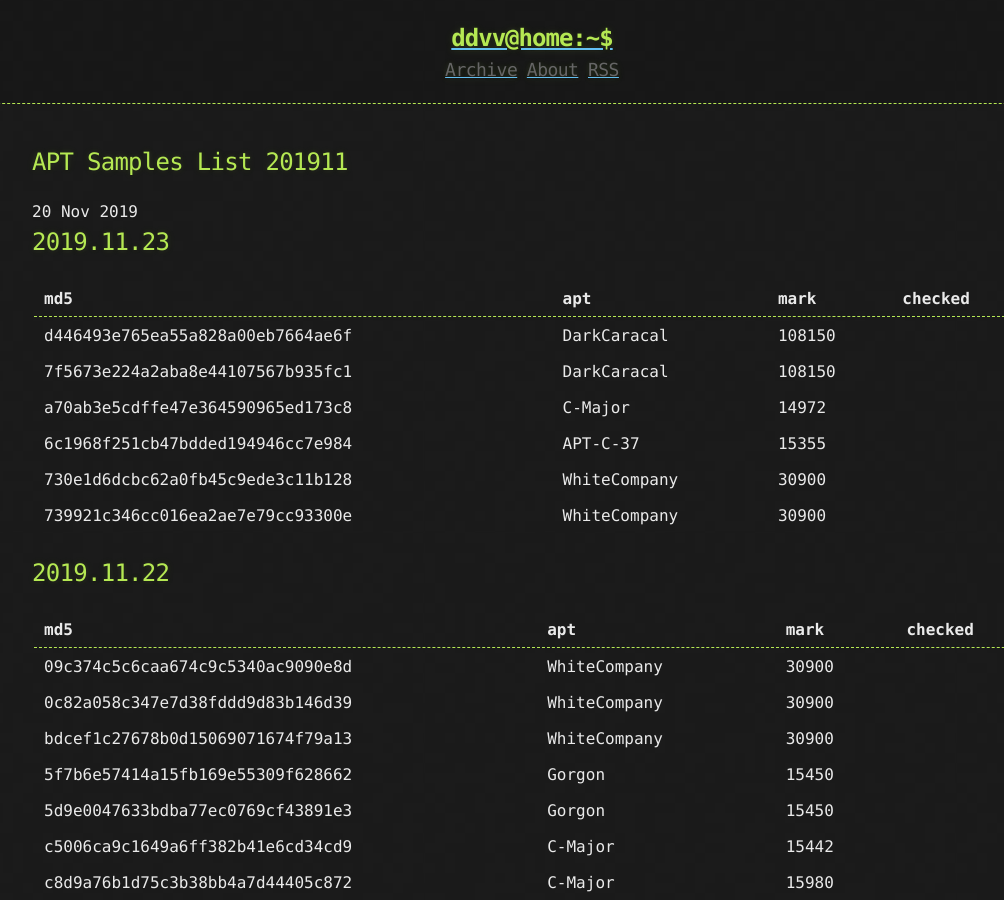
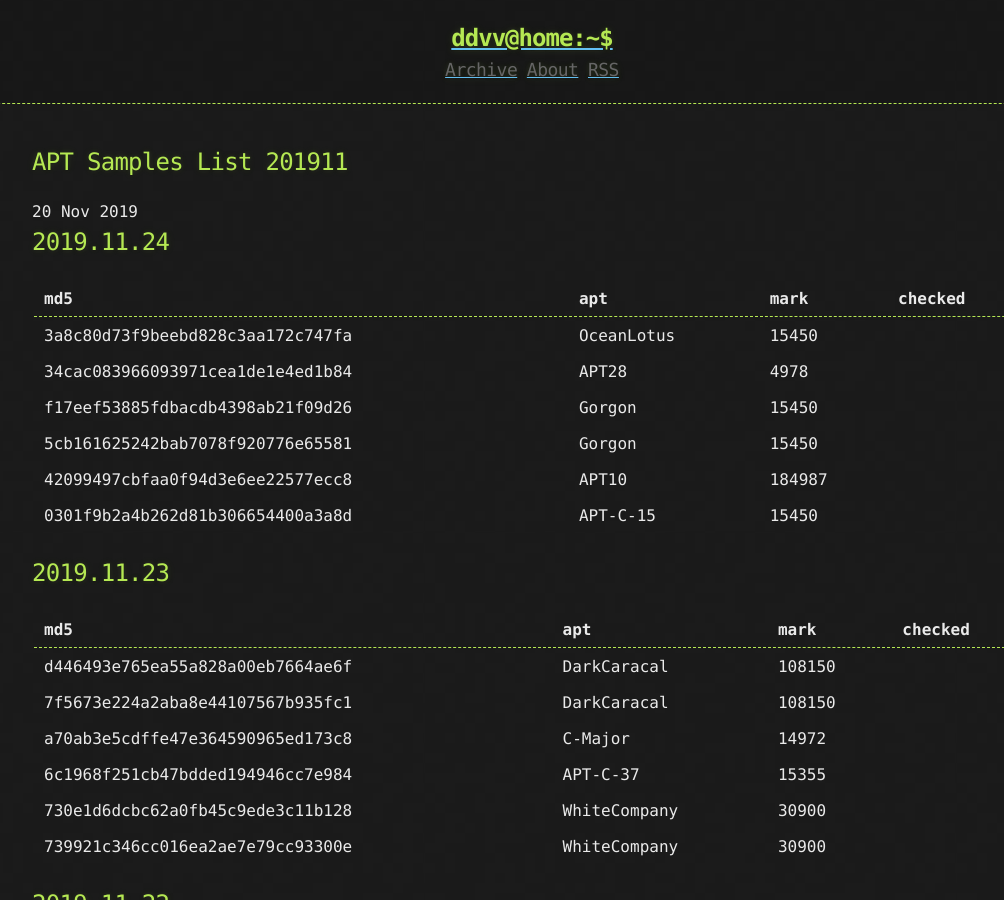
Before and after one commit to ddvvmmzz/ddvvmmzz.github.io, a Jekyll site: the page built from _posts/2019-11-20-APT-Samples-List-201911.md, in a window 1280 px wide and 900 px high. Shown: the whole window, without its empty margins (108-1112 px from the left). Built offline with Jekyll 4.4.1, drawn with Linux system fonts in a browser that asks for light colours.

Commit message:
update 20191124

```diff
--- a/_posts/2019-11-20-APT-Samples-List-201911.md
+++ b/_posts/2019-11-20-APT-Samples-List-201911.md
@@ -2,6 +2,19 @@
 title: "APT Samples List 201911"
 published: true
 ---
+
+## 2019.11.24
+
+|md5|apt|mark|checked|
+|----|----|----|----|
+|3a8c80d73f9beebd828c3aa172c747fa|OceanLotus|15450||
+|34cac083966093971cea1de1e4ed1b84|APT28|4978||
+|f17eef53885fdbacdb4398ab21f09d26|Gorgon|15450||
+|5cb161625242bab7078f920776e65581|Gorgon|15450||
+|42099497cbfaa0f94d3e6ee22577ecc8|APT10|184987||
+|0301f9b2a4b262d81b306654400a3a8d|APT-C-15|15450||
+
+<!--more-->
 
 ## 2019.11.23
 
@@ -13,8 +26,6 @@ published: true
 |6c1968f251cb47bdded194946cc7e984|APT-C-37|15355||
 |730e1d6dcbc62a0fb45c9ede3c11b128|WhiteCompany|30900||
 |739921c346cc016ea2ae7e79cc93300e|WhiteCompany|30900||
-
-<!--more-->
 
 ## 2019.11.22
 
```
